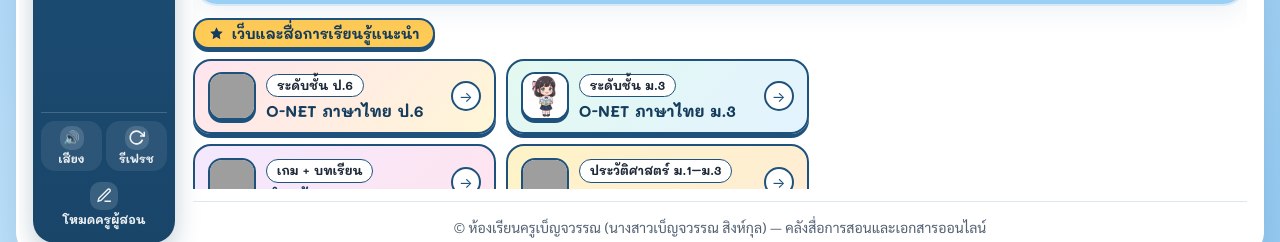
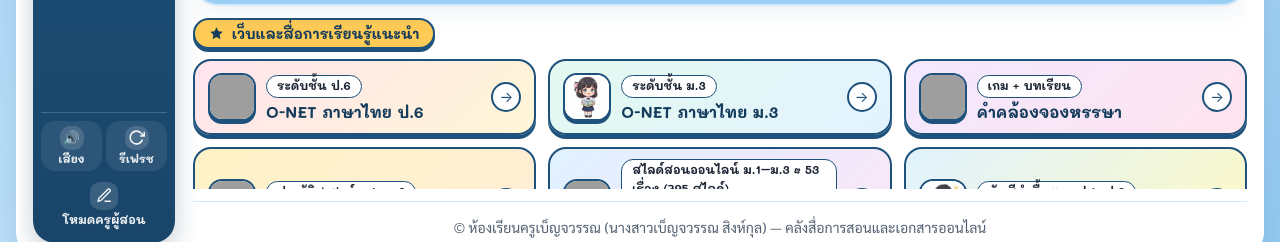
Before and after one commit to KruNeungBenchawan/benjawan-classroom, a plain HTML site: page index.html in a window 1280 px wide. Shown: the part 528-770 px from the top of the page. Drawn offline with Linux system fonts and the light colour scheme; grey boxes are pictures that could not be loaded.

Commit message:
Remove Announcements board and expand featured grid (styles.css)

```diff
--- a/styles.css
+++ b/styles.css
@@ -516,10 +516,10 @@ a {
   display: block;
 }
 
-/* Home Bottom Grid (O-NET + Announcements side by side in 1 screen) */
+/* Home Bottom Grid (Full-width Featured Cards) */
 .home-bottom-grid {
   display: grid;
-  grid-template-columns: 1.45fr 1fr;
+  grid-template-columns: 1fr;
   gap: 14px;
   flex: 1;
   min-height: 0;
@@ -533,8 +533,8 @@ a {
 
 .featured-onet-grid {
   display: grid;
-  grid-template-columns: repeat(2, 1fr);
-  gap: 10px;
+  grid-template-columns: repeat(3, 1fr);
+  gap: 12px;
   flex: 1;
 }
 
@@ -618,12 +618,19 @@ a {
 }
 
 .onet-thai-slides {
-  grid-column: 1 / -1;
   background: linear-gradient(135deg, #e0f2fe 0%, #ede9fe 52%, #fce7f3 100%);
 }
 
 .onet-thai-slides .onet-icon-box {
   color: #4f46e5;
+}
+
+.onet-vocab {
+  background: linear-gradient(135deg, #e0f2fe 0%, #fef9c3 100%);
+}
+
+.onet-vocab .onet-icon-box {
+  color: #0284c7;
 }
 
 .onet-icon-box {
@@ -662,13 +669,14 @@ a {
 .onet-level-badge {
   display: inline-block;
   font-family: 'Mali', sans-serif;
-  font-size: 0.76rem;
+  font-size: 0.74rem;
   font-weight: 700;
   background: #ffffff;
   border: 1.5px solid var(--navy);
-  border-radius: 999px;
+  border-radius: 12px;
   padding: 1px 10px;
   margin-bottom: 4px;
+  max-width: 100%;
 }
 
 .onet-info h3 {
```
